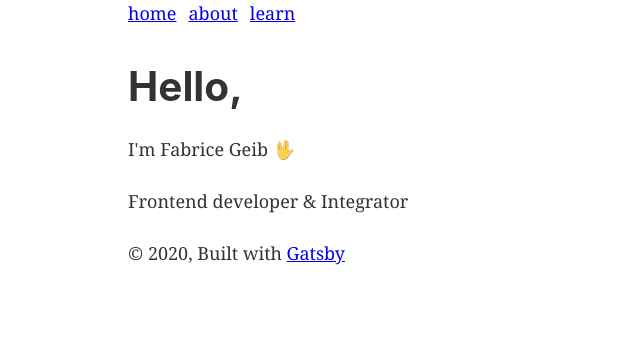
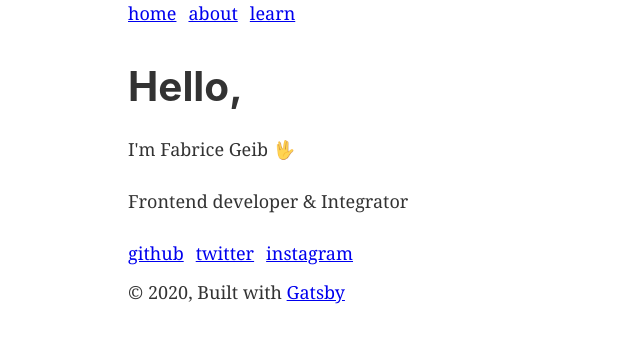
Before and after one commit to fabricegeib/gatsby.fabricegeib.com, a Gatsby site: page / in a window 1280 px wide. Shown: the whole page, without its empty margins (0-640 px from the left). Built offline with nearby package versions, Linux system fonts and the light colour scheme; Gatsby itself is replaced by a stand-in of ours.

Commit message:
footer component

```diff
--- /dev/null
+++ b/src/components/footer.js
@@ -0,0 +1,27 @@
+// import { Link } from "gatsby"
+// import PropTypes from "prop-types"
+import React from "react"
+
+const Footer = () => (
+<footer>
+  <div>
+    <ul className="social-links">
+      <li className="social-link">
+        <a href="https://github.com/fabricegeib" target="_blank" rel="noopener noreferrer">github</a>
+      </li>
+      <li className="social-link">
+        <a href="https://twitter.com/fabricegeib" target="_blank" rel="noopener noreferrer">twitter</a>
+      </li>
+      <li className="social-link">
+        <a href="https://instagram.com/fabricegeib" target="_blank" rel="noopener noreferrer">instagram</a>
+      </li>
+    </ul>
+  </div>
+  <div className="xxx">
+    © {new Date().getFullYear()}, Built with {` `}
+    <a href="https://www.gatsbyjs.org">Gatsby</a>
+  </div>
+</footer>
+)
+
+export default Footer
--- a/src/components/layout.js
+++ b/src/components/layout.js
@@ -11,6 +11,7 @@ import { useStaticQuery, graphql } from "gatsby"
 
 import Header from "./header"
 import "./layout.css"
+import Footer from "./footer"
 
 const Layout = ({ children }) => {
   const data = useStaticQuery(graphql`
@@ -28,12 +29,8 @@ const Layout = ({ children }) => {
       <Header siteTitle={data.site.siteMetadata.title} />
       <div>
         <main>{children}</main>
-        <footer>
-          © {new Date().getFullYear()}, Built with
-          {` `}
-          <a href="https://www.gatsbyjs.org">Gatsby</a>
-        </footer>
       </div>
+      <Footer />
     </div>
   )
 }
--- a/src/styles/global.css
+++ b/src/styles/global.css
@@ -14,6 +14,9 @@
   list-style: none;
   margin-right: 12px;
 }
+.nav__link:last-child {
+  margin-right: 0;
+}
 
 .courses {
   display: grid;
@@ -25,3 +28,20 @@
 
   margin-bottom: 1rem;
 }
+
+.social-links-container {
+
+}
+.social-links {
+  margin-left: 0;
+  margin-bottom: 0;
+
+  display: flex;
+}
+.social-link {
+  list-style: none;
+  margin-right: 12px;
+}
+.social-link:last-child {
+  margin-right: 0;
+}
```
